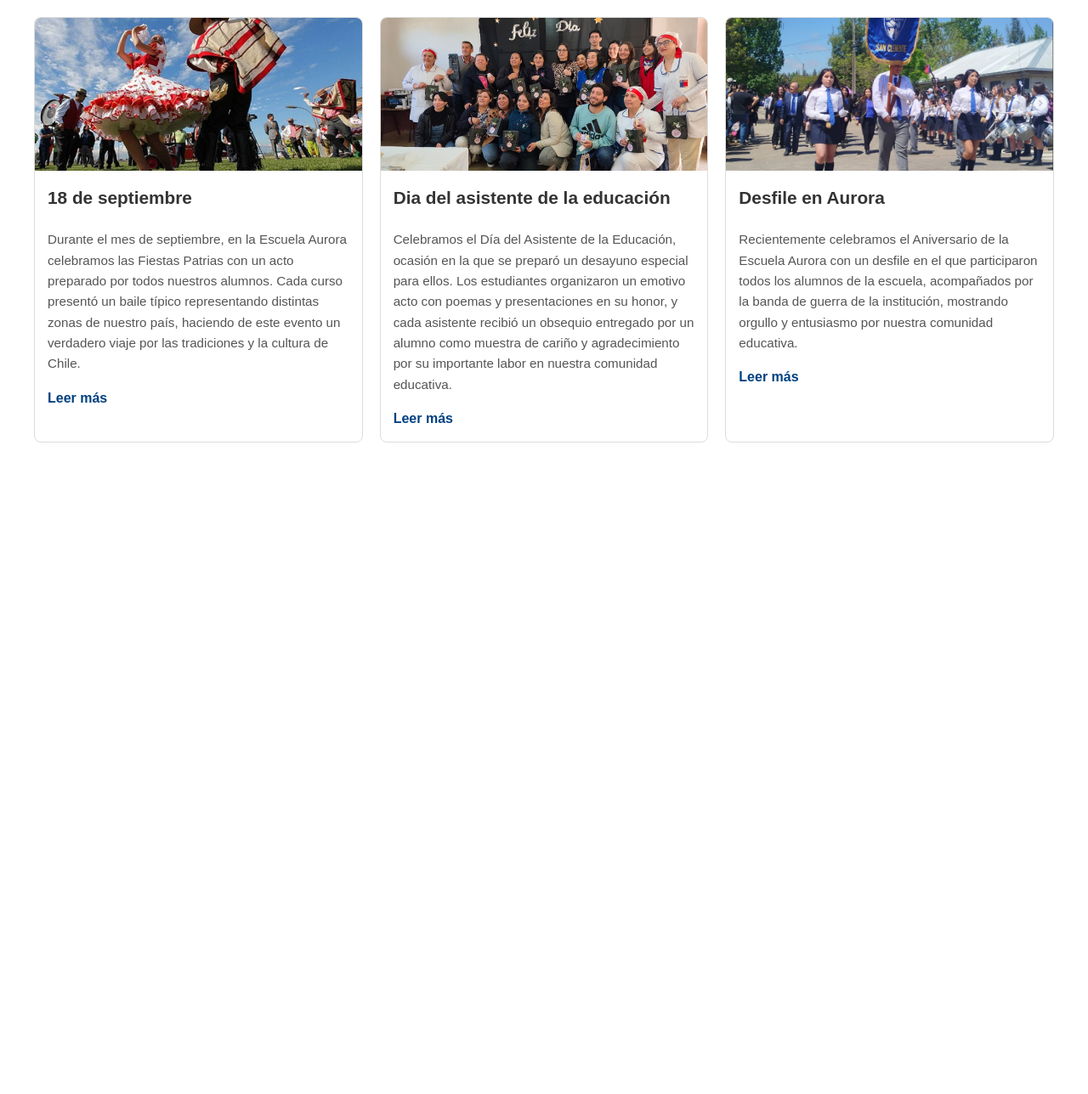
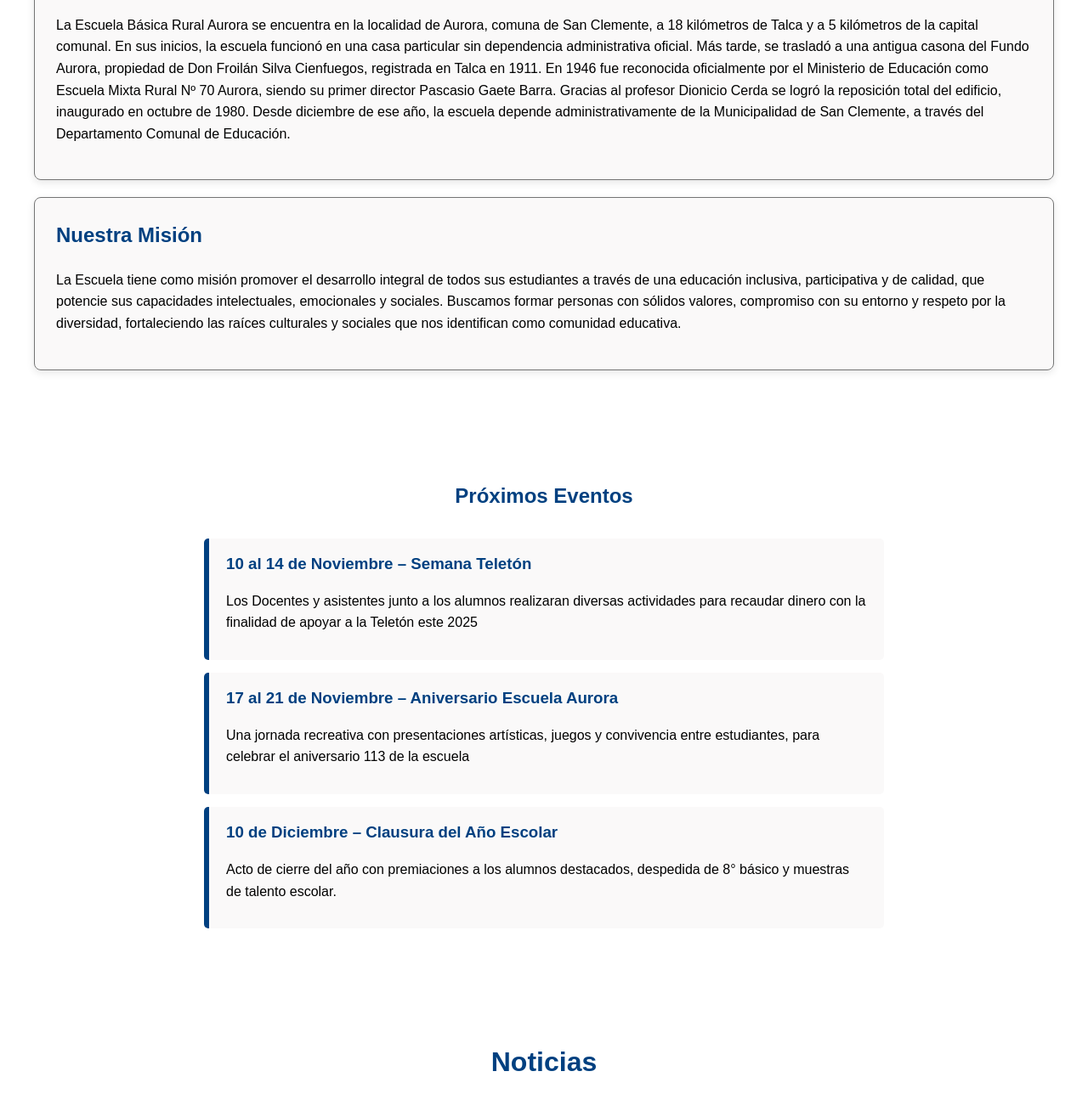
Before and after one commit to nicolasvalenzuela-sys/pagina-escuela, a plain HTML site: page index.html in a window 1280 px wide. Shown: the part 696-1984 px from the top of the page at 85% size. Before the commit the page ends 1257 px from the top, so only its background shows below. Drawn offline with Linux system fonts and the light colour scheme.

Commit message:
Add files via upload

```diff
--- a/index.html
+++ b/index.html
@@ -14,30 +14,71 @@
       <ul>
         <li><a href="#">Inicio</a></li>
         <li><a href="#">Nosotros</a></li>
-        <li><a href="#">Noticias</a></li>
-        <li><a href="#">Calendario</a></li>
-        <li><a href="#">Contacto</a></li>
+        <li><a href="#eventos">Calendario</a></li>
+        <li><a href="#noticias">Noticias</a></li>
+        <li><a href="#contacto">Contacto</a></li>
       </ul>
     </nav>
   </header>
 
   <section class="muestra">
     <h2>Bienvenidos a nuestra escuela</h2>
-    <p>Formando estudiantes con valores y excelencia académica.</p>
+    <p>Raíces fuertes, sonidos que unen.</p>
   </section>
 
-<section class="noticias">
+  <!-- NUEVA SECCIÓN: HISTORIA Y MISIÓN -->
+  <section class="historia-mision">
+    <div class="contenedor-info">
+      <div class="cuadro">
+        <h2>Nuestra Historia</h2>
+        <p>La Escuela Básica Rural Aurora se encuentra en la localidad de Aurora, comuna de San Clemente, a 18 kilómetros de Talca y a 5 kilómetros de la capital comunal.
+          En sus inicios, la escuela funcionó en una casa particular sin dependencia administrativa oficial. Más tarde, se trasladó a una antigua casona del Fundo Aurora,
+          propiedad de Don Froilán Silva Cienfuegos, registrada en Talca en 1911. En 1946 fue reconocida oficialmente por el Ministerio de Educación como Escuela Mixta Rural
+          Nº 70 Aurora, siendo su primer director Pascasio Gaete Barra. Gracias al profesor Dionicio Cerda se logró la reposición total del edificio, inaugurado en octubre de 1980.
+          Desde diciembre de ese año, la escuela depende administrativamente de la Municipalidad de San Clemente, a través del Departamento Comunal de Educación.
+        </p>
+      </div>
+      <div class="cuadro">
+        <h2>Nuestra Misión</h2>
+        <p>La Escuela tiene como misión promover el desarrollo integral de todos sus estudiantes a través de una educación inclusiva, participativa
+          y de calidad, que potencie sus capacidades intelectuales, emocionales y sociales. Buscamos formar personas con sólidos valores,
+          compromiso con su entorno y respeto por la diversidad, fortaleciendo las raíces culturales y sociales que nos identifican como comunidad
+          educativa.</p>
+      </div>
+    </div>
+  </section>
+
+  <!-- NUEVA SECCIÓN: CALENDARIO / EVENTOS -->
+  <section id="eventos" class="eventos">
+    <h2>Próximos Eventos</h2>
+    <div class="lista-eventos">
+      <div class="evento">
+        <h3>10 al 14 de Noviembre – Semana Teletón</h3>
+        <p>Los Docentes y asistentes junto a los alumnos realizaran diversas actividades para recaudar dinero con la finalidad de apoyar a la Teletón este 2025</p>
+      </div>
+      <div class="evento">
+        <h3>17 al 21 de Noviembre – Aniversario Escuela Aurora</h3>
+        <p>Una jornada recreativa con presentaciones artísticas, juegos y convivencia entre estudiantes, para celebrar el aniversario 113 de la escuela </p>
+      </div>
+      <div class="evento">
+        <h3>10 de Diciembre – Clausura del Año Escolar</h3>
+        <p>Acto de cierre del año con premiaciones a los alumnos destacados, despedida de 8° básico y muestras de talento escolar.</p>
+      </div>
+    </div>
+  </section>
+
+  <!-- NOTICIAS -->
+  <section id="noticias" class="noticias">
     <h2>Noticias</h2>
     <div class="grid-noticias">
+
       <article class="noticia-card">
         <div class="imagen-noticia">
           <img src="media/18sep.jpg" alt="Título noticia 1">
         </div>
         <div class="contenido-noticia">
           <h3>18 de septiembre</h3>
-        <p>Durante el mes de septiembre, en la Escuela Aurora celebramos las Fiestas Patrias con un acto preparado por todos nuestros alumnos.
-        Cada curso presentó un baile típico representando distintas zonas de nuestro país,
-        haciendo de este evento un verdadero viaje por las tradiciones y la cultura de Chile.</p>
+          <p>Durante el mes de septiembre, en la Escuela Aurora celebramos las Fiestas Patrias con un acto preparado por todos nuestros alumnos...</p>
           <a href="#">Leer más</a>
         </div>
       </article>
@@ -47,10 +88,8 @@
           <img src="media/asistentes.jpeg" alt="Título noticia 2">
         </div>
         <div class="contenido-noticia">
-        <h3>Dia del asistente de la educación</h3>
-        <p>Celebramos el Día del Asistente de la Educación, ocasión en la que se preparó un desayuno especial para ellos.
-        Los estudiantes organizaron un emotivo acto con poemas y presentaciones en su honor, y cada asistente recibió un obsequio entregado
-        por un alumno como muestra de cariño y agradecimiento por su importante labor en nuestra comunidad educativa.</p>
+          <h3>Día del Asistente de la Educación</h3>
+          <p>Celebramos el Día del Asistente de la Educación con un desayuno especial, acto escolar y entrega de obsequios...</p>
           <a href="#">Leer más</a>
         </div>
       </article>
@@ -61,8 +100,10 @@
         </div>
         <div class="contenido-noticia">
           <h3>Desfile en Aurora</h3>
-        <p>Recientemente celebramos el Aniversario de la Escuela Aurora con un desfile en el que participaron todos los alumnos de la escuela,
-          acompañados por la banda de guerra de la institución, mostrando orgullo y entusiasmo por nuestra comunidad educativa.</p>
+          <p>Celebramos el aniversario de la escuela con un desfile en el que participaron todos los alumnos y la banda de guerra...</p>
           <a href="#">Leer más</a>
         </div>
       </article>
+
+    </div>
+  </section>
--- a/style.css
+++ b/style.css
@@ -87,8 +87,8 @@ footer {
 
 /* Estilo de cada tarjeta */
 .noticia-card {
-  background: #fff;
-  border: 1px solid #ddd;
+  background: #ffffff;
+  border: 1px solid #747474;
   border-radius: 8px;
   overflow: hidden;
   display: flex;
@@ -133,6 +133,65 @@ footer {
   font-weight: bold;
 }
 
+
 .contenido-noticia a:hover {
   text-decoration: underline;
 }
+/* ===== HISTORIA Y MISIÓN ===== */
+.historia-mision {
+  background-color: #ffffff;
+  padding: 60px 20px;
+}
+
+.contenedor-info {
+  max-width: 1200px;
+  margin: 0 auto;
+  display: flex;
+  flex-wrap: wrap;
+  gap: 20px;
+}
+
+.cuadro {
+  background: rgba(250, 248, 248, 0.85);
+  flex: 1 1 45%;
+  border-radius: 8px;
+  padding: 25px;
+  box-shadow: 0 3px 10px rgba(0,0,0,0.1);
+  border: 1px solid #747474; /* 👈 borde negro/gris igual que las noticias */
+}
+
+.cuadro h2 {
+  color: #004080;
+  margin-top: 0;
+}
+
+/* ===== EVENTOS ===== */
+.eventos {
+  padding: 50px 20px;
+  text-align: center;
+}
+
+.eventos h2 {
+  color: #004080;
+  margin-bottom: 30px;
+}
+
+.lista-eventos {
+  max-width: 800px;
+  margin: 0 auto;
+  text-align: left;
+}
+
+.evento {
+  background: rgba(250, 248, 248, 0.85);
+  border-left: 6px solid #004080;
+  padding: 15px 20px;
+  margin-bottom: 15px;
+  border-radius: 5px;
+
+}
+
+.evento h3 {
+  margin: 0 0 8px;
+  color: #004080;
+}
```
Lines whose indentation alone changed are shown as unchanged.
